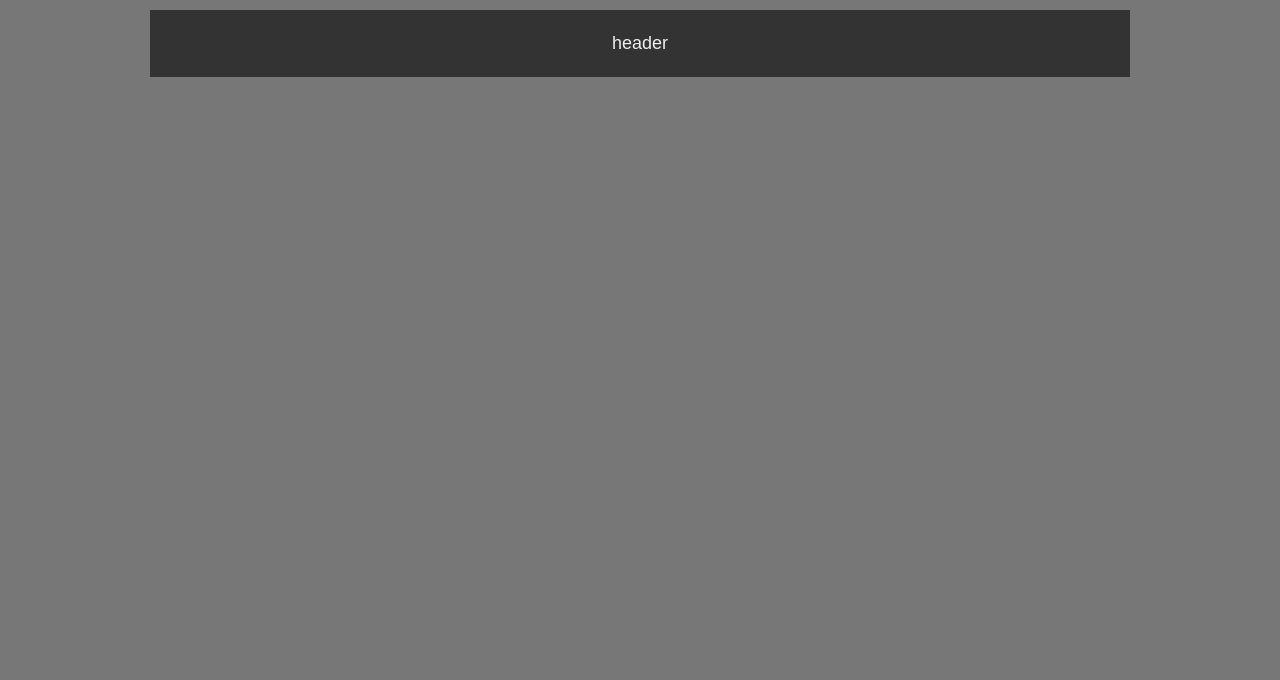
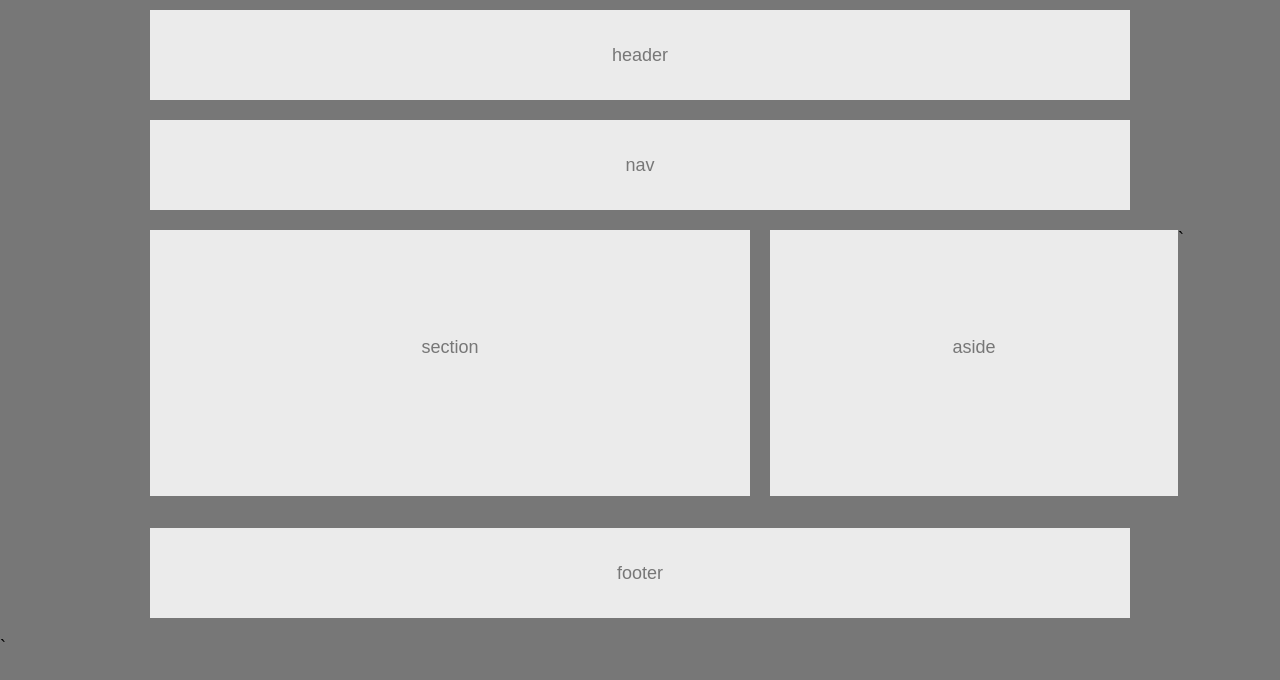
Before and after one commit to Guama1239/HR-Wireframe, a plain HTML site: page index.html in a window 1280 px wide. Drawn offline with Linux system fonts and the light colour scheme.

Commit message:
Update on homework 11/16/17

```diff
--- a/index.html
+++ b/index.html
@@ -12,6 +12,18 @@
 	<header>
 		<h1> header </h1>
 	</header>
+	<nav>
+		<h1> nav </h1>
+	</nav>
+	<section>
+		 <h1>section</h1>
+	</section>
+	<aside>
+		<h1> aside </h1>
+	</aside>
+	`<footer>
+		<h1> footer </h1>
+	</footer>`
 	<div class="container">
 
 	</div>
--- a/style.css
+++ b/style.css
@@ -3,39 +3,58 @@ Each of these CSS elements is associated with index.html
 */
 
 body {
-	padding: 0;
-	margin: 0;
-	font-family: 'Arial', 'Helvetica Neue', Helvetica, sans-serif;
-	font-size: 18px;
-	line-height: 150%;
-	/*color: #333;*/
-	background: #777;
+    padding: 0;
+    margin: 0;
+    font-family: Arial, Helvetica Neue, Helvetica, sans-serif;
+    font-size: 18px;
+    background: #777;
+}
+header, nav
+{
+    margin-top: 10px;
+    margin-bottom: 20px;
+    margin-right: 150px;
+    margin-left: 150px;
+    background-color: #ebebeb;
+    text-align: center;
+    padding: 2em;
+    border: none;
+    color: #777;
+}
+section{
+    float: left;
+    width: 30%;
+    height: 50px;
+    margin-left: 150px;
+    background-color: #ebebeb;
+    text-align: center;
+    padding: 6em;
+    border: none;
+    color: #777;
 }
 
-header {
-	/*background: #d21034;*/
+aside{
+    float:left;
+    margin-left: 20px;
+    width:15%;
+    background-color: #ebebeb;
+    text-align: center;
+    height: 50px;
+    padding: 6em;
+    border: none;
+    color: #777;
 }
 
-h1 {
-	padding: 20px 0;
-	margin-top: 10px;
-    margin-bottom: 100px;
+footer{
+    clear:both;
+    margin-top: 280px;
+    margin-bottom: 20px;
     margin-right: 150px;
     margin-left: 150px;
-    font-size: 18px;
-    color: #eee;
+    background-color: #ebebeb;
     text-align: center;
-    background: #333;
+    padding: 2em;
     border: none;
+    color: #777;
 
 }
-
-.container {
-  width: 960px;
-  margin: 0 auto;
-}
-
-.cotainer1 {
-	width: 1024px;
-  margin: 0 auto;
-}
```
